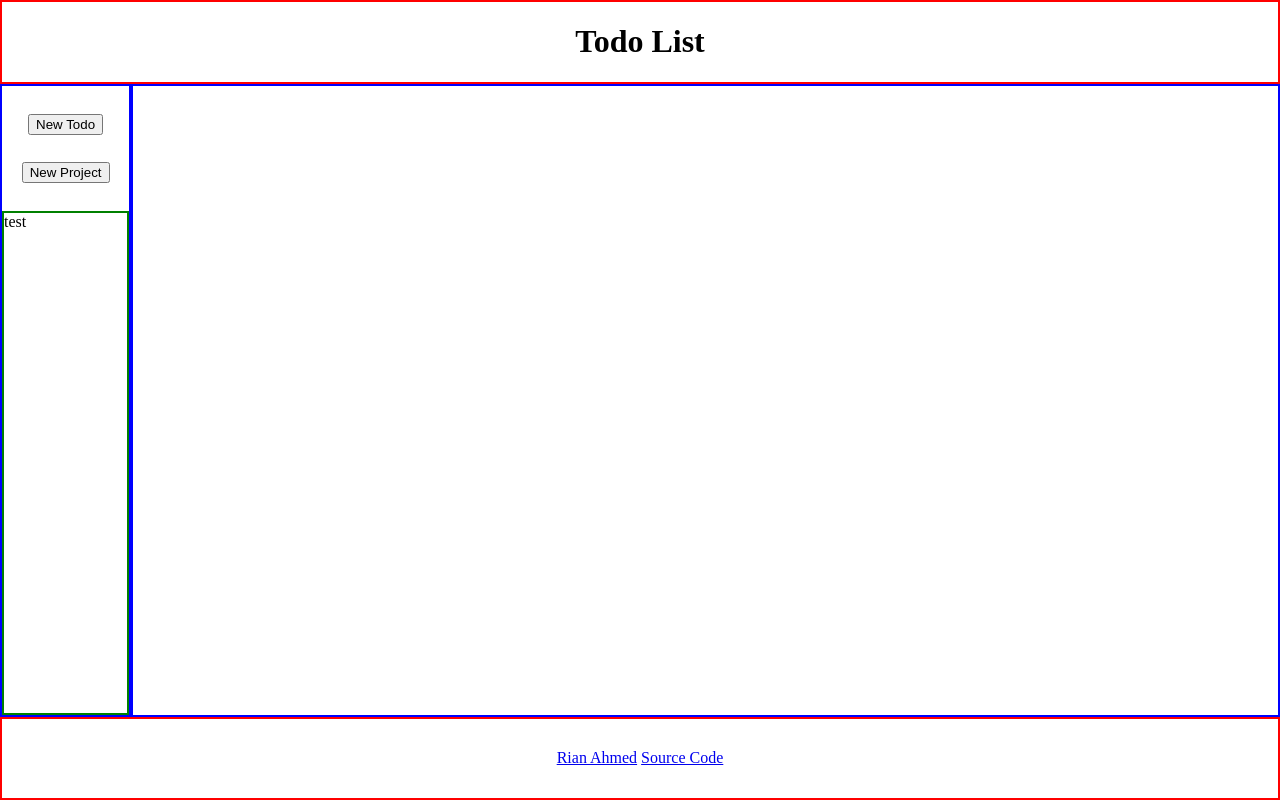
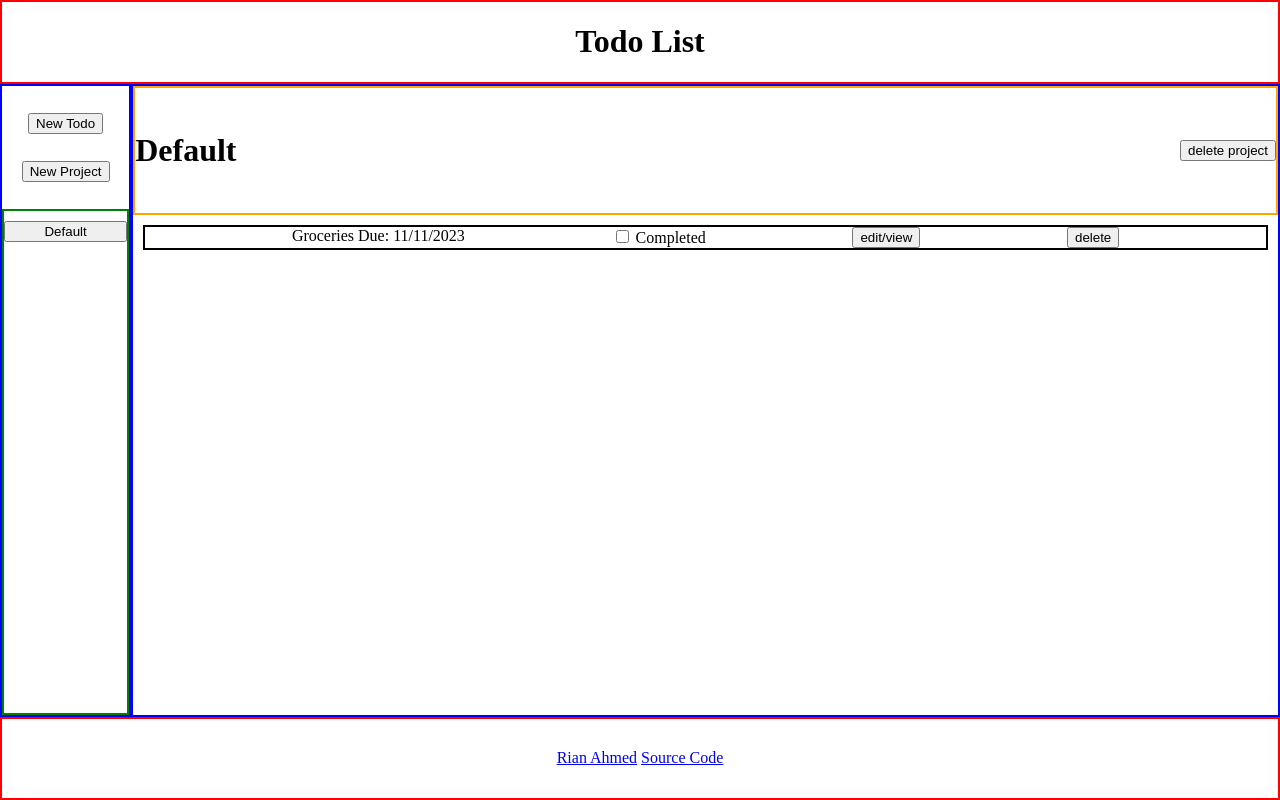
Before and after one commit to RianAhmedWork/odin-todo-list, a website built with webpack: page src/template.html in a window 1280 px wide. Built offline with nearby package versions, Linux system fonts and the light colour scheme.

Commit message:
restructure js files and settle on css layout

```diff
--- a/src/index.js
+++ b/src/index.js
@@ -1,52 +1,12 @@
 import "./styles.css"
 import { parse } from "date-fns";
+import { Project, Todo} from "./objects.js"
 
-// create a project class under which our todos will be stored
-class Project {
-    constructor(name) {
-        this.name = name;
-        this.todos = [];
-    }
 
-    addTodo(todo) {
-        if (todo instanceof Todo) {
-        this.todos.push(todo);
-        } else {
-            throw new Error("Only Todo instances can be added");
-        }
-    }
-}
-
-// create a todo class which will have title, description, due date
-// priority, notes and checklist
-class Todo {
-    constructor(title, description, dueDate, priority, notes) {
-        this.title = title;
-        this.description = description;
-        this.dueDate = dueDate;
-        this.priority = priority;
-        this.notes = notes;
-        this.checklist = false;
-    }
-
-    modifyCheckList() {
-        console.log(`before toggle: ${this.checklist}`);
-        this.checklist = !this.checklist;
-        console.log(`after toggle: ${this.checklist}`);
-    }
-
-    editTodo(newTitle, newDescription, newDueDate, newPriority, newNotes) {
-        this.title = newTitle;
-        this.description = newDescription;
-        this.dueDate = newDueDate;
-        this.priority = newPriority;
-        this.notes = newNotes;
-    }
-}
 
 const proj = new Project("Default");
 const testDate = parse("2024-01-26", "yyyy-MM-dd", new Date());
 proj.addTodo(new Todo("Groceries","Buy groceries for the week", testDate,"d","e"));
 console.log(proj.todos[0]);
 proj.todos[0].editTodo("Laundry", "Do laundry", parse("2025-05-20", "yyyy-MM-dd", new Date()), "High", "Wash all your clothes properly");
-console.log(proj.todos[0]);
+console.log(proj.todos[0].Date);
--- /dev/null
+++ b/src/objects.js
@@ -0,0 +1,45 @@
+import { parse } from "date-fns";
+export { Project, Todo }
+
+// create a project class under which our todos will be stored
+class Project {
+    constructor(name) {
+        this.name = name;
+        this.todos = [];
+    }
+
+    addTodo(todo) {
+        if (todo instanceof Todo) {
+        this.todos.push(todo);
+        } else {
+            throw new Error("Only Todo instances can be added");
+        }
+    }
+}
+
+// create a todo class which will have title, description, due date
+// priority, notes and checklist
+class Todo {
+    constructor(title, description, dueDate, priority, notes) {
+        this.title = title;
+        this.description = description;
+        this.dueDate = dueDate;
+        this.priority = priority;
+        this.notes = notes;
+        this.checklist = false;
+    }
+
+    modifyCheckList() {
+        console.log(`before toggle: ${this.checklist}`);
+        this.checklist = !this.checklist;
+        console.log(`after toggle: ${this.checklist}`);
+    }
+
+    editTodo(newTitle, newDescription, newDueDate, newPriority, newNotes) {
+        this.title = newTitle;
+        this.description = newDescription;
+        this.dueDate = newDueDate;
+        this.priority = newPriority;
+        this.notes = newNotes;
+    }
+}
--- a/src/styles.css
+++ b/src/styles.css
@@ -40,9 +40,33 @@ header, footer {
     display: flex;
     flex-direction: column;
     justify-content: flex-start;
+    padding-top: 10px;
 }
 
 #main-content {
     flex: 9 1 0;
     border: 2px solid blue;
+    display: flex;
+    flex-direction: column;
 }
+
+#content-heading {
+    flex: 2 1 0;
+    display: flex;
+    justify-content: space-between;
+    align-items: center;
+    border: 2px solid orange;
+}
+
+#todo-list {
+    flex: 8 1 0;
+    display: flex;
+    flex-direction: column;
+}
+
+.todo {
+    display: flex;
+    justify-content: space-evenly;
+    border: 2px solid black;
+    margin: 10px;
+}
--- a/src/template.html
+++ b/src/template.html
@@ -19,12 +19,25 @@
                 <button>New Project</button>
             </div>
             <div id="project-list">
-                test
+                <button>Default</button>
             </div>
         </div>
         <div id="main-content">
-
-
+            <div id="content-heading">
+                <h1>Default</h1>
+                <button id="project-delete">delete project</button>
+            </div>
+            <div id="todo-list">
+                <div class="todo">
+                    Groceries Due: 11/11/2023
+                    <div>
+                    <input type="checkbox" name="0" id="0" value="true">
+                    <label for="0">Completed</label>
+                    </div>
+                    <button>edit/view</button>
+                    <button>delete</button>
+                </div>
+            </div>
         </div>
     </div>
 
```
Also changed, not shown: src/domLogic.js (added).
